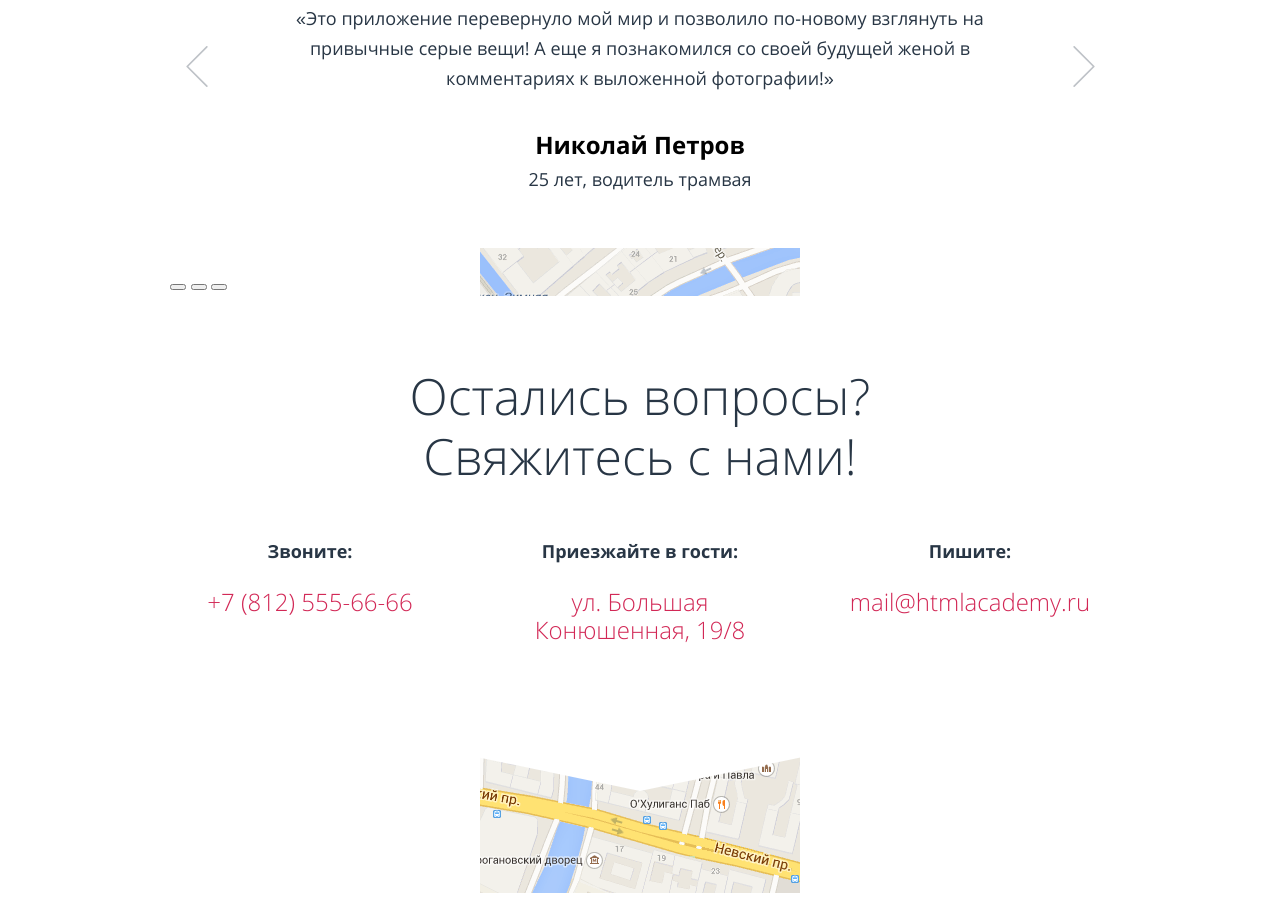
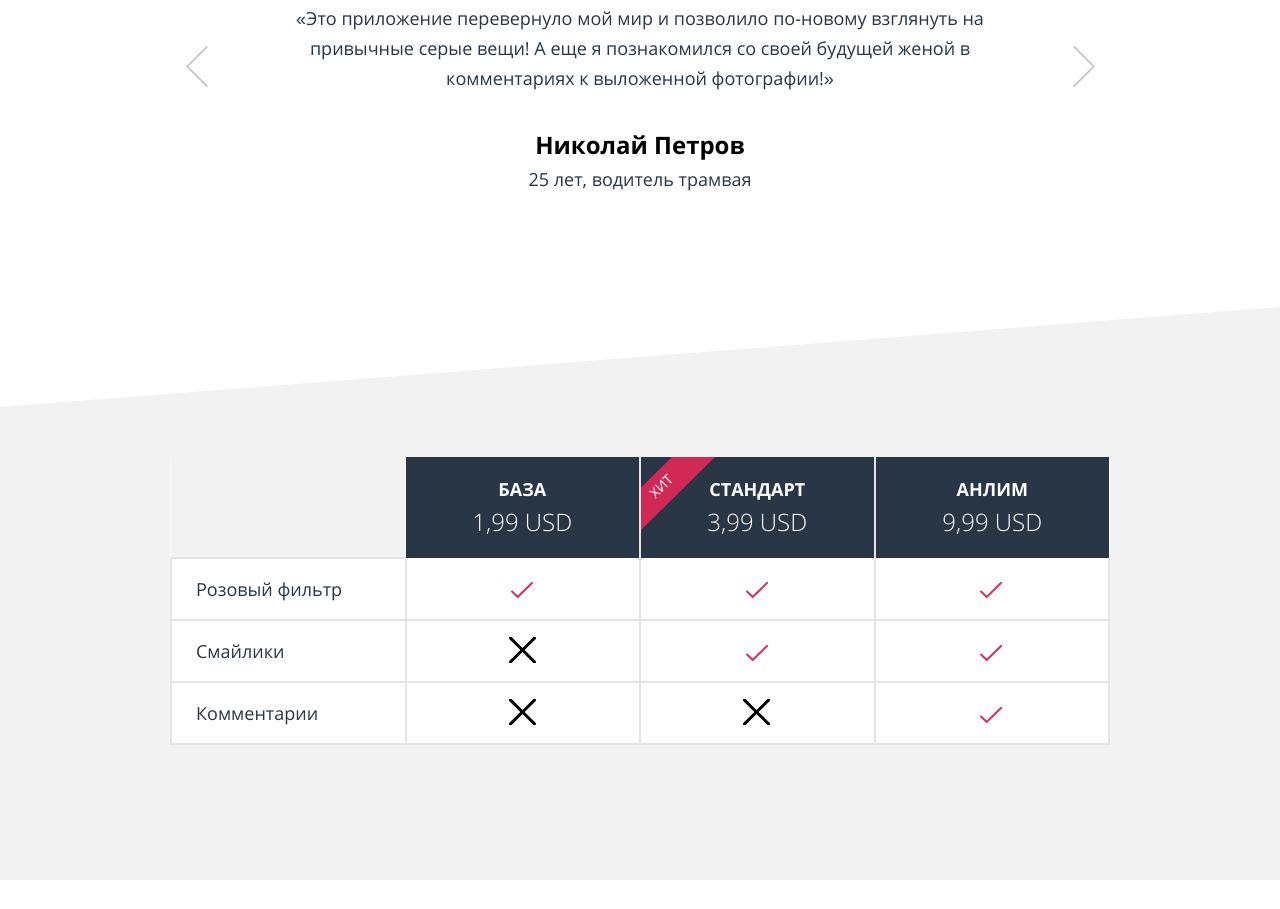
Before and after one commit to djimbik/789383-pink-16, a website: page source/index.html in a window 1280 px wide. Shown: the part 2391-3300 px from the top of the page. Drawn offline with nearby package versions, Linux system fonts and the light colour scheme; files that its build step writes are made by us from their sources; files whose address does not match are found by name.

Commit message:
на проверку скролÐла

```diff
--- a/source/index.html
+++ b/source/index.html
@@ -41,7 +41,7 @@
           </div>
           <ul class="main-nav__list site-list">
             <li class="site-list__item site-list__item--first site-list__item--active">
-              <a href="#">Главная</a>
+              <a>Главная</a>
             </li>
             <li class="site-list__item">
               <a href="photo.html">Фотографии</a>
@@ -50,7 +50,7 @@
               <a href="form.html">Конкурс</a>
             </li>
             <li class="site-list__item">
-              <a href="#">HTML Academy</a>
+              <a href="https://htmlacademy.ru/intensive/adaptive" target="_blank">HTML Academy</a>
             </li>
           </ul>
         </div>
@@ -157,7 +157,7 @@
             </div>
 
           </blockquote>
-          <div class="reviews__toggles slider"> <!-- застилизую позже -->
+          <div class="slider slider--reviews"> <!-- застилизую позже -->
             <button class="slider__toggle slider__toggle--active" type="button">
               <span class="visually-hidden">Первый отзыв</span>
             </button>
@@ -171,8 +171,51 @@
         </div>
       </section>
       <section class="price">
+        <!-- контейнер для таблицы (моб), сместить на трансформе/транслейт -->
         <!-- Таблица -->
-
+        <div class="price__wrapper">
+          <table class="price__list">
+            <thead class="price__list-head">
+              <tr>
+                <th class="price__value price__value--empty"></th>
+                <th class="price__value price__value--first">База<span class="price__cost">1,99 USD</span></th>
+                <th class="price__value price__value--hit">Стандарт<span class="price__cost">3,99 USD</span></th>
+                <th class="price__value">Анлим<span class="price__cost">9,99 USD</span></th>
+              </tr>
+            </thead>
+            <tbody class="price__list-body">
+              <tr>
+                <td class="price__field price__field--empty price__field--first">Розовый фильтр</td>
+                <td class="price__field price__field--yes"><span class="price__text">Розовый фильтр</span></td>
+                <td class="price__field price__field--yes"><span class="price__text">Розовый фильтр</span></td>
+                <td class="price__field price__field--yes price__field--last"><span class="price__text">Розовый фильтр</span></td>
+              </tr>
+              <tr>
+                <td class="price__field price__field--empty">Смайлики</td>
+                <td class="price__field price__field--no"><span class="price__text">Смайлики</span></td>
+                <td class="price__field price__field--yes"><span class="price__text">Смайлики</span></td>
+                <td class="price__field price__field--yes price__field--last"><span class="price__text">Смайлики</span></td>
+              </tr>
+              <tr>
+                <td class="price__field price__field--empty">Комментарии</td>
+                <td class="price__field price__field--no"><span class="price__text">Комментарии</span></td>
+                <td class="price__field price__field--no"><span class="price__text">Комментарии</span></td>
+                <td class="price__field price__field--yes price__field--last"><span class="price__text">Комментарии</span></td>
+              </tr>
+            </tbody>
+          </table>
+        </div>
+        <div class="slider slider--table">
+            <button class="slider__toggle " type="button">
+              <span class="visually-hidden">Первый отзыв</span>
+            </button>
+            <button class="slider__toggle slider__toggle--active" type="button">
+              <span class="visually-hidden">Второй отзыв</span>
+            </button>
+            <button class="slider__toggle " type="button">
+              <span class="visually-hidden">Третий отзыв</span>
+            </button>
+          </div>
       </section>
       <section class="address">
         <div class="address__wrapper">
@@ -193,7 +236,7 @@
             <span class="address__description">ул. Большая<br> Конюшенная, 19/8</span>
           </p>
         </div>
-        <div class="map">
+        <div class="map"> <!-- в футер -->
           <img class="map__img" src="img/bg-map-mobile@1x.png" width="320" height="645" alt="PINK на карте">
         </div>
       </section>
--- a/source/sass/feelings.scss
+++ b/source/sass/feelings.scss
@@ -44,7 +44,7 @@
   border: 2px solid #d22856;
 }
 
-textarea.feelings__text::placeholder {
+.feelings__text::placeholder {
   display: block;
   padding-left: 20px;
   padding-top: 15px;
@@ -73,6 +73,8 @@ textarea.feelings__text::placeholder {
     width: 496px;
     margin: 0 auto;
     margin-bottom: 51px;
+
+    resize: none;
   }
 }
 
--- a/source/sass/map.scss
+++ b/source/sass/map.scss
@@ -1,7 +1,7 @@
 //map
 
 .map {
-  width: 320px;
+  width: 100%;
   margin: 0 auto;
-  margin-top: -445px;
+  // margin-top: -445px;
 }
--- /dev/null
+++ b/source/sass/price.scss
@@ -0,0 +1,341 @@
+//price
+
+.price {
+  padding-bottom: 47px;
+
+  background-image: url("../img/bg-triangle-white.svg");
+  background-repeat: no-repeat;
+  background-position: top center;
+  background-size: 100%;
+  background-color: #f2f2f2;
+}
+
+.price__wrapper {
+  width: 320px;
+  margin: 0 auto;
+  padding-top: 80px;
+
+  overflow: hidden;
+
+  box-sizing: border-box;
+}
+
+.price__list {
+  width: 840px;
+  margin-bottom: 40px;
+
+  border-collapse: collapse;
+  border-spacing: 0;
+
+  background: #ffffff;
+
+  transform: translateX(-260px);
+}
+
+.price__list-head {
+  // background-color: #283645;
+}
+
+.price__value,
+.price__field {
+  width: 280px;
+}
+
+.price__value--empty,
+.price__field--empty {
+  display: none;
+}
+
+.price__value {
+  position: relative;
+
+  padding-top: 17px;
+  padding-bottom: 20px;
+
+  font-size: 18px;
+  line-height: 30px;
+  font-weight: 700;
+  color: #ffffff;
+  text-align: center;
+  text-transform: uppercase;
+
+  background-color: #283645;
+  border-left: 2px solid #e5e5e5;
+}
+
+.price__value--hit {
+  &::before {
+    content: "";
+
+    position: absolute;
+    top: 0px;
+    left: 0px;
+
+    width: 74px;
+    height: 73px;
+
+    background-image: url("../img/bg-hit.svg");
+    background-repeat: no-repeat;
+    background-position: center;
+    background-color: transparent;
+  }
+
+  &::after {
+    content: "ХИТ";
+
+    position: absolute;
+    top: 14px;
+    left: 7px;
+
+    font-size: 14px;
+    line-height: 30px;
+    font-weight: 400;
+
+    transform: rotate(-45deg);
+  }
+}
+
+.price__cost {
+  display: block;
+  padding-top: 2px;
+
+  font-size: 24px;
+  font-weight: 300;
+}
+
+.price__field {
+  position: relative;
+
+  padding-top: 15px;
+  padding-right: 124px;
+  padding-bottom: 15px;
+  padding-left: 22px;
+
+  font-size: 14px;
+  line-height: 30px;
+  font-weight: 400;
+  text-transform: uppercase;
+  color: #283645;
+  text-align: left;
+
+  border-bottom: 2px solid #e5e5e5;
+  border-left: 2px solid #e5e5e5;
+}
+
+.price__field--yes {
+  &::after {
+    content: "";
+
+    position: absolute;
+    top: 20px;
+    right: 17px;
+
+    width: 31px;
+    height: 21px;
+
+    background-image: url("../img/icon-yes.svg");
+    background-repeat: no-repeat;
+    background-position: center;
+    background-color: #ffffff;
+  }
+}
+
+.price__field--no {
+  &::after {
+    content: "";
+
+    position: absolute;
+    top: 20px;
+    right: 15px;
+
+    width: 27px;
+    height: 26px;
+
+    background-image: url("../img/icon-no.svg");
+    background-repeat: no-repeat;
+    background-position: center;
+    background-color: #ffffff;
+  }
+}
+
+@media (min-width: 660px) {
+  .price {
+    padding: 0;
+  }
+
+  .price__wrapper {
+    width: 620px;
+    margin: 0 auto;
+    padding-bottom: 68px;
+    padding-top: 88px;
+
+    overflow: visible;
+  }
+
+  .price__list {
+    width: 620px;
+
+    transform: translateX(0);
+  }
+
+  .price__value,
+  .price__field {
+    width: 155px;
+  }
+
+  .price__value--empty,
+  .price__field--empty {
+    display: table-cell;
+  }
+
+  .price__value--empty {
+    // min-height: 82px;
+
+    background: #f2f2f2;
+    border-left: none;
+  }
+
+  .price__value--first {
+    border-left: none;
+  }
+
+  .price__value {
+    padding-top: 12px;
+    padding-bottom: 10px;
+
+    font-size: 16px;
+  }
+
+  .price__value--hit {
+  &::before {
+    top: 0px;
+    left: 0px;
+
+    width: 61px;
+    height: 61px;
+
+    background-image: url("../img/bg-hit-tablet.svg");
+  }
+
+  &::after {
+    top: 6px;
+    left: 4px;
+  }
+}
+
+  .price__field {
+    padding: 0;
+    padding-top: 7px;
+    padding-bottom: 7px;
+    padding-left: 15px;
+
+    text-transform: none;
+  }
+
+  .price__field--yes {
+    &::after {
+      top: 13px;
+      left: 61px;
+      right: 0;
+    }
+  }
+
+  .price__field--no {
+    &::after {
+      top: 9px;
+      right: 0;
+      left: 63px;
+    }
+  }
+
+  .price__field--first {
+    border-top: 2px solid #e5e5e5;
+  }
+
+  .price__field--last {
+    border-right: 2px solid #e5e5e5;
+  }
+
+  .price__text {
+    display: none;
+  }
+
+  .price__cost {
+    padding: 0;
+
+    font-size: 18px;
+  }
+}
+
+@media (min-width: 960px) {
+  .price__wrapper {
+    width: 940px;
+    padding-bottom: 95px;
+    padding-top: 150px;
+  }
+
+  .price__list {
+    width: 940px;
+  }
+
+  .price__value,
+  .price__field {
+    width: 234px;
+  }
+
+  .price__value {
+    padding-top: 17px;
+    padding-bottom: 21px;
+
+    font-size: 18px;
+  }
+
+  .price__cost {
+    padding-top: 3px;
+
+    font-size: 24px;
+  }
+
+  .price__value--hit {
+    &::before {
+      top: 0px;
+      left: 0px;
+
+      width: 74px;
+      height: 73px;
+
+      background-image: url("../img/bg-hit.svg");
+    }
+
+    &::after {
+      top: 14px;
+      left: 7px;
+    }
+  }
+
+  .price__field {
+    padding: 0;
+    padding-top: 15px;
+    padding-bottom: 15px;
+    padding-left: 24px;
+
+    font-size: 18px;
+
+    text-transform: none;
+  }
+
+  .price__field--yes {
+    &::after {
+      top: 22px;
+      left: 100px;
+    }
+  }
+
+  .price__field--no {
+    &::after {
+      top: 16px;
+      right: 0;
+      left: 102px;
+    }
+  }
+}
--- a/source/sass/reviews.scss
+++ b/source/sass/reviews.scss
@@ -9,6 +9,7 @@
 .reviews__wrapper {
   width: 280px;
   margin: 0 auto;
+  padding-bottom: 43px;
 }
 
 .reviews__item {
--- /dev/null
+++ b/source/sass/slider.scss
@@ -0,0 +1,40 @@
+//slider
+
+.slider {
+  display: flex;
+  justify-content: center;
+  align-items: center;
+  width: 140px;
+  margin: 0 auto;
+}
+
+.slider__toggle {
+  width: 6px;
+  height: 6px;
+  padding: 0;
+  margin-right: 13px;
+
+  background-color: #bec2c7;
+
+  border: 0;
+  border-radius: 50%;
+  cursor: pointer;
+}
+
+.slider__toggle--active {
+  background-color: #ffffff;
+
+  border: 3px solid #283645;
+}
+
+@media (min-width: 660px) {
+  .slider--table {
+    display: none;
+  }
+}
+
+@media (min-width: 960px) {
+  .slider--reviews {
+    display: none;
+  }
+}
--- a/source/sass/style.scss
+++ b/source/sass/style.scss
@@ -12,6 +12,8 @@
 @import "advantage.scss";
 @import "impact.scss";
 @import "reviews.scss";
+@import "slider.scss";
+@import "price.scss";
 @import "address.scss";
 @import "map.scss";
 @import "photos.scss";
```
Also changed, not shown: source/form.html (+3 -3 lines), source/photo.html (+10 -24 lines).
